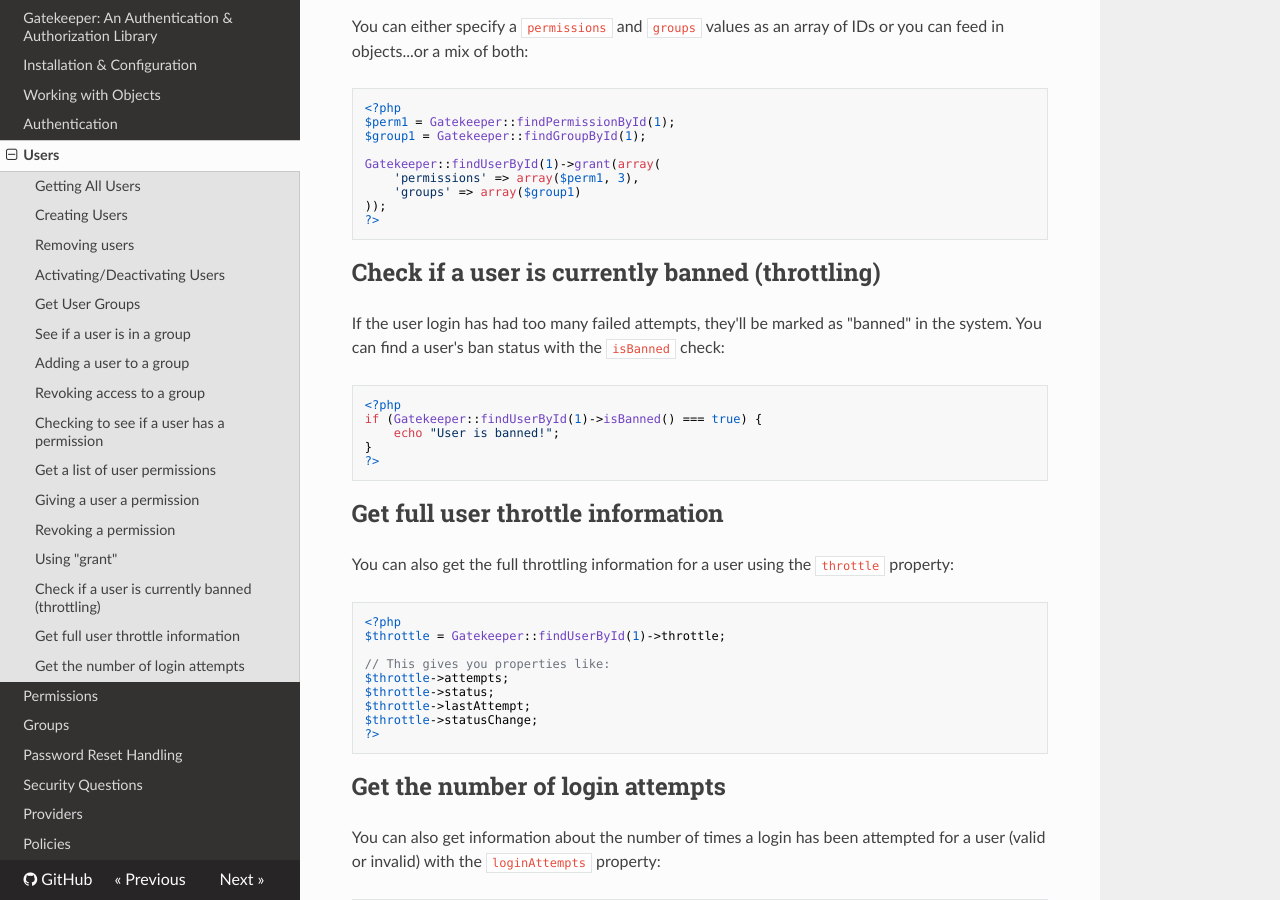
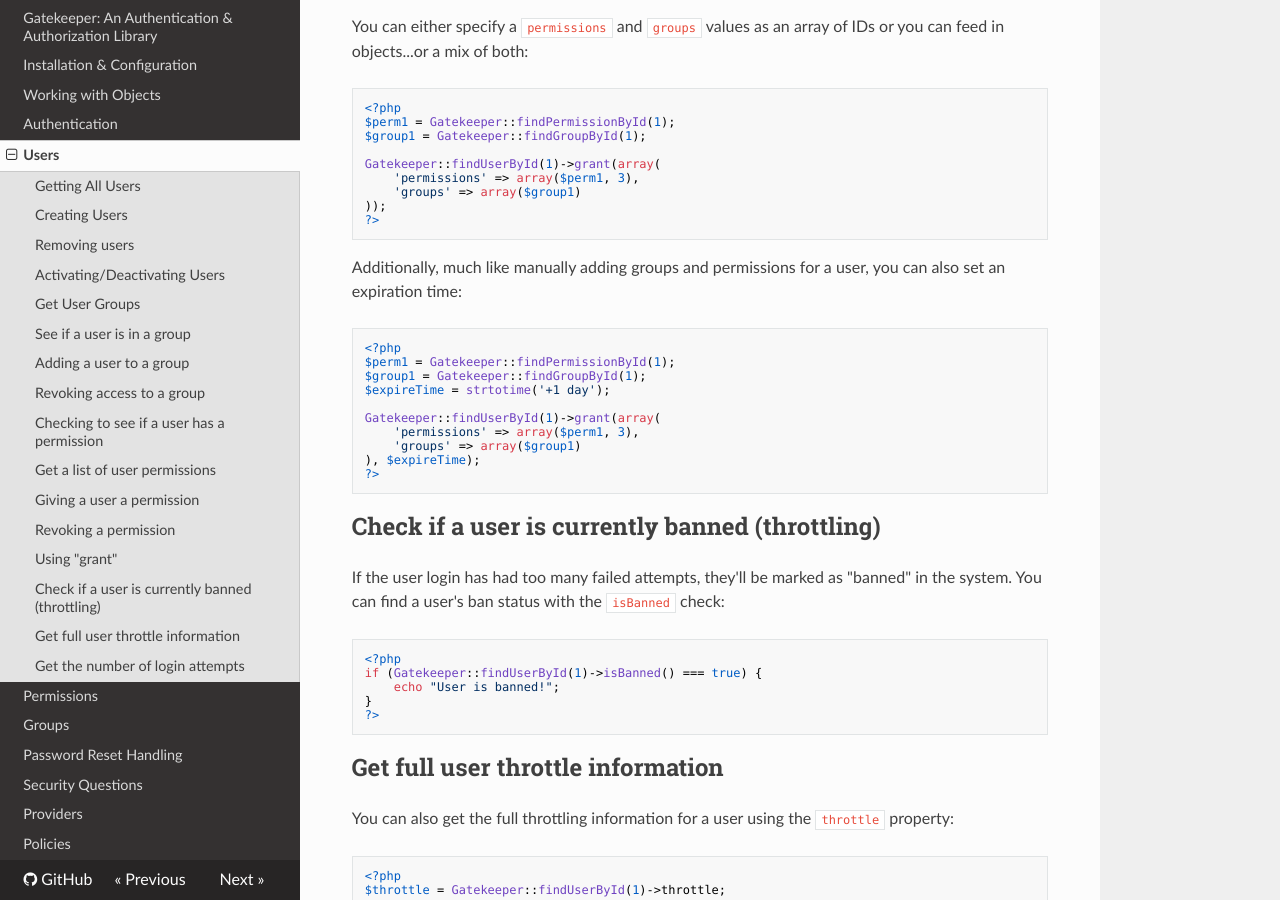
Before and after one commit to psecio/gatekeeper, an MkDocs documentation site: the page built from docs/users.md, in a window 1280 px wide and 900 px high, scrolled down 5294 px. Built offline with MkDocs 1.6.1, drawn with Linux system fonts in a browser that asks for light colours; nearby versions of some CDN libraries; old or Windows-style settings are respelled for this version of MkDocs.

Commit message:
adding "expire" timeouts to the grant* handling too

````diff
--- a/docs/users.md
+++ b/docs/users.md
@@ -285,6 +285,20 @@ Gatekeeper::findUserById(1)->grant(array(
 ?>
 ```
 
+Additionally, much like manually adding groups and permissions for a user, you can also set an expiration time:
+
+```php
+<?php
+$perm1 = Gatekeeper::findPermissionById(1);
+$group1 = Gatekeeper::findGroupById(1);
+$expireTime = strtotime('+1 day');
+
+Gatekeeper::findUserById(1)->grant(array(
+    'permissions' => array($perm1, 3),
+    'groups' => array($group1)
+), $expireTime);
+?>
+```
 
 ## Check if a user is currently banned (throttling)
 
````
Also changed, not shown: 1 other file.
